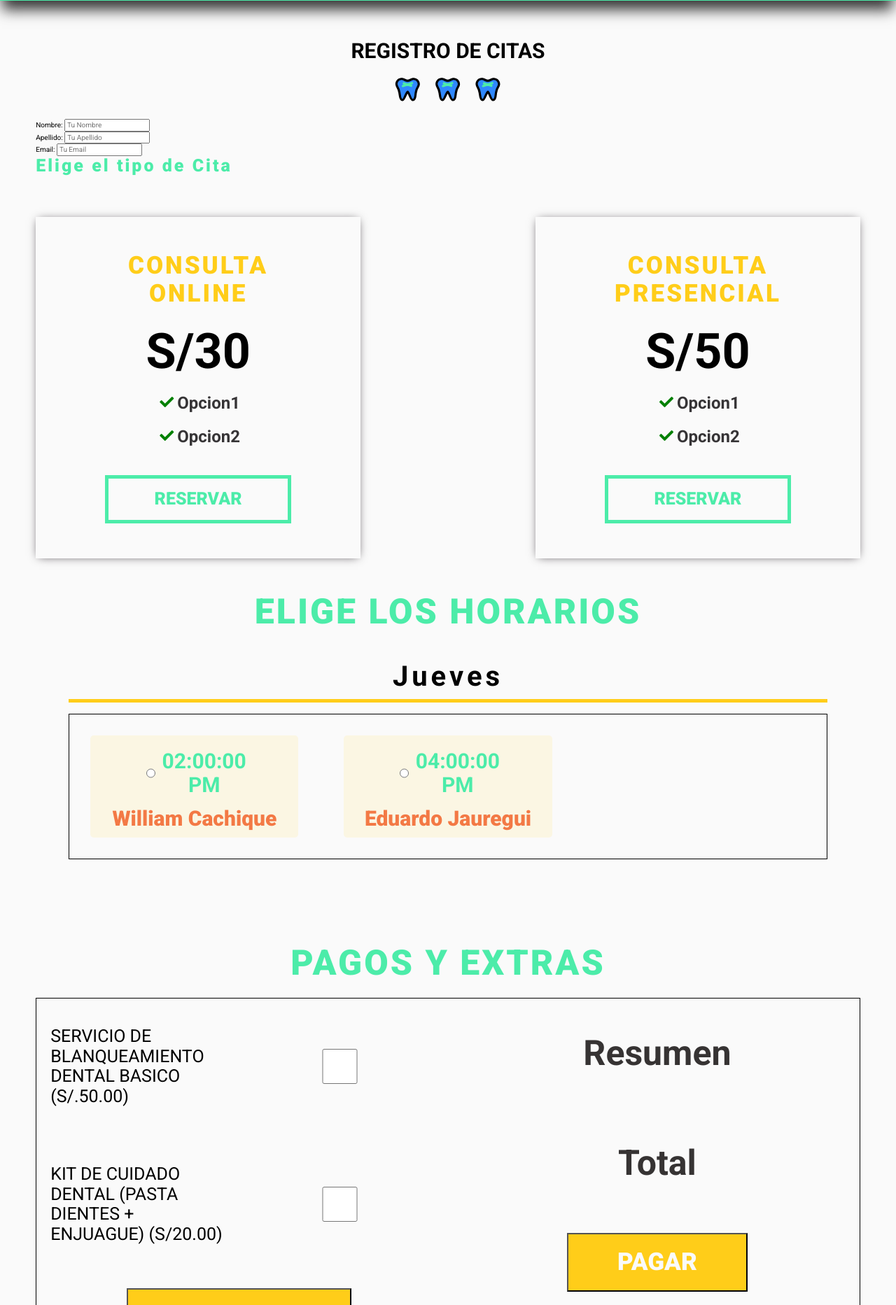
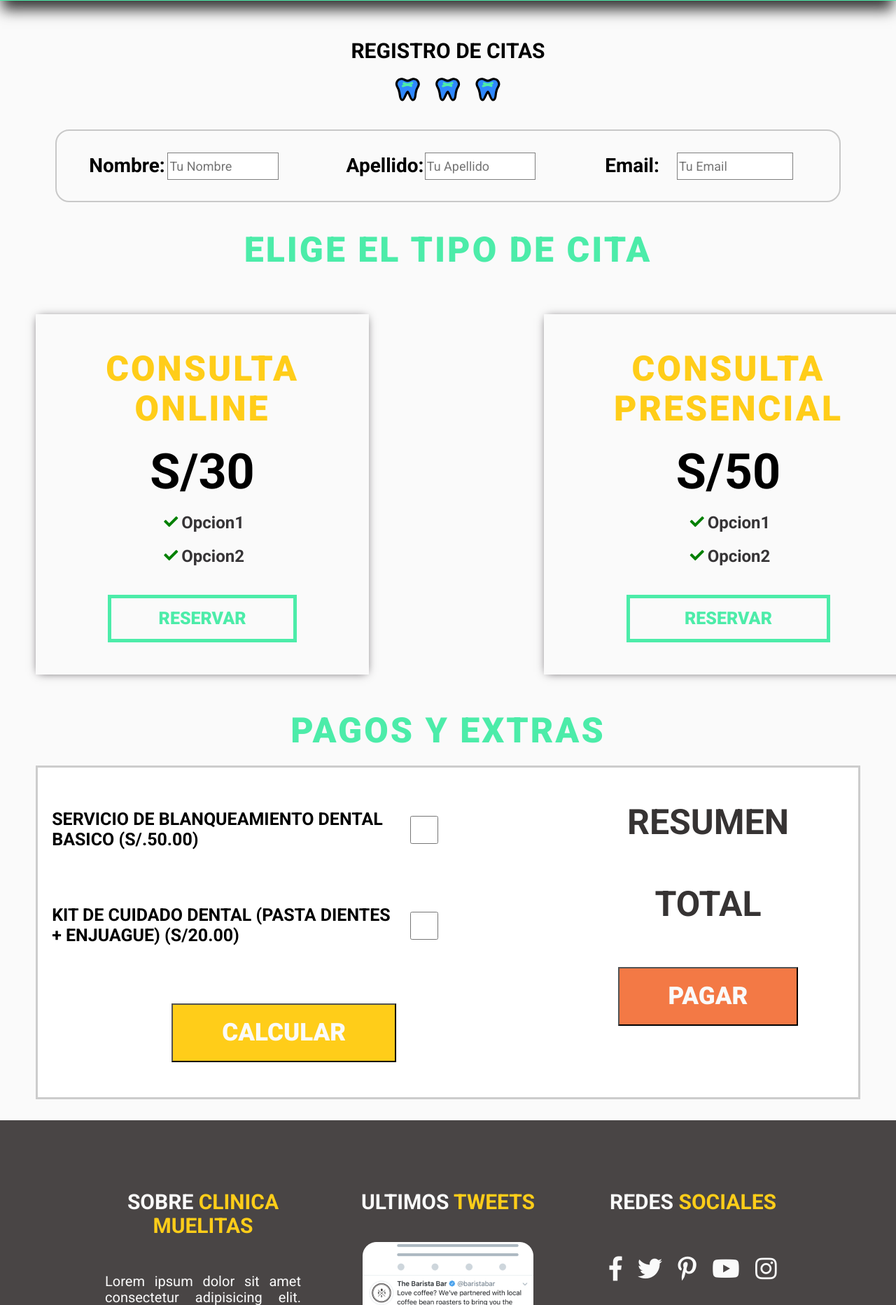
Before and after one commit to Dunned/ClinicaDentalMuelitas-IHC, a PHP site: page /reservaciones.html in a window 1280 px wide. Shown: the part 869-2734 px from the top of the page at 70% size. Run offline with PHP 8.4, Linux system fonts and the light colour scheme.

Commit message:
frontComplete

```diff
--- a/css/main.css
+++ b/css/main.css
@@ -101,6 +101,11 @@ textarea {
 .contenedor{
   width: 85%;
   margin: 0 auto;
+}
+
+.seleccionado{
+  background-color: var(--colorVerde) !important;
+  color: var(--colorNegro) !important;
 }
 
 
@@ -741,7 +746,6 @@ a.verde{
 
 div.mapa{
   height: 42rem;
-  background-color: green;
 }
 
 /*TESTIMONIOS*/
@@ -1014,10 +1018,30 @@ p.derechos{
 
 
 /*ListadoHoraraios*/
+.contenedor-dia{ /*ocultar al iniciar*/
+  display: none ;
+}
 
+.ocultar{
+  display: none !important;
+}
 
+.mostrar{
+  display: block !important;
+}
+
+.paquetes h3{
+  text-transform: uppercase;
+  font-size: 5rem;
+  text-align: center;
+}
+
+div.dia{
+  display: none;
+}
 fieldset.contenedorDia{
-  border: 1px solid var(--colorNegro);
+  background: #FFFFFF;
+  border: 3px solid rgba(0, 0, 0, 0.1);
   margin: 3rem 0 10rem 0rem;
 }
 
@@ -1120,17 +1144,19 @@ input[type=radio] {
 
 
 
-/*Pagos y Extyas*/
+/*Pagos y Extras*/
 .resumen h3{
   margin: 0;
   padding: 2rem 0;
 }
 
 .caja{
-  border: 1px solid var(--colorNegro);
+  background: #FFFFFF;
+  border: 3px solid rgba(0, 0, 0, 0.2);
 }
 
 div.extras{
+  margin: auto 0;
   display: flex;
   flex-direction: column;
   gap: 0.2rem;
@@ -1143,6 +1169,7 @@ div.extras div{
 
 div.extras div label{
   font-size: 2.5rem;
+  font-weight: bold;
   text-transform: uppercase;
   margin: 2rem;
   display: block;
@@ -1154,9 +1181,10 @@ div.extras div input{
 }
 
 div.extras div {
-  display: grid;
-  grid-template-columns: 1fr 1fr;
+  display: flex;
 }
+
+
 
 div.extras input[type="button"]{
   display: inline-block;
@@ -1173,6 +1201,7 @@ div.total{
 
 .total p{
   font-size: 5rem;
+  text-transform: uppercase;
 }
 
 .total input{
@@ -1180,14 +1209,154 @@ div.total{
   padding: 2rem 7rem
 }
 
+div.contenedor-orden {
+  display: flex !important;
+  flex-direction: column;
+  width: 100%;
+  margin: 0;
+  padding: 0;
+}
+
+.orden input[type="checkbox"]{
+  width:4rem;
+  height:4rem;
+}
+
+div.orden label{
+  width: 70%;
+  margin-right: 3rem;
+}
+
+
+
 @media (min-width: 768px) {
     div.caja{
       display: grid;
-      grid-template-columns: 1fr 1fr;
+      grid-template-columns: 60% 40%;
       column-gap: 2rem;
     }
 }
 
+
+/*REGISTRO*/
+.registro-campos{
+  margin: 0 auto;
+  width: 95%;
+  height: 60%;
+  border: 2px solid rgba(0, 0, 0, 0.2);
+  border-radius: 20px;
+  margin-top: 4rem;
+  margin-bottom: 4rem;
+  display: flex;
+  flex-direction: column;
+  gap: 2rem;
+  align-items: center;
+}
+
+.registro-campos .campo{
+  width: 90%;
+  display: flex;
+  align-items: center;
+  gap: 1rem;
+  padding: 2rem;
+}
+
+.registro-campos .campo label{
+  display: inline-block;
+  width: 30%;
+  font-weight: bold;
+  font-size: 2.8rem;
+  margin: 0 2rem;
+  text-align: right;
+}
+
+.registro-campos .campo input{
+  display: block;
+  width: 100%;
+  height: 5rem;
+  border: 1px solid rgba(0, 0, 0, 0.5);
+  font-size: 1.8rem;
+  color: rgba(0, 0, 0, 0.6);
+}
+
+
+
+
+@media (min-width: 768px) {
+  .registro-campos{
+    height: 10rem;
+    flex-direction: row;
+    justify-content: space-evenly;
+    gap: 1rem;
+  }
+
+  .registro-campos .campo{
+    width: 26%;
+    height: 100%;
+    display: flex;
+    align-items: center;
+    gap: .5rem;
+    padding: 0 2rem;
+  }
+
+  .registro-campos .campo label{
+    font-weight: bold;
+    font-size: 2.8rem;
+    margin: 0;
+    padding: 0;
+  }
+
+  .registro-campos .campo input{
+    display: inline;
+    height: 35%;
+    width: 60%;
+    margin: 0 2rem;
+  }
+}
+
+.total p{
+  margin-bottom: 1rem;
+}
+
+.agregueLista{
+  width: 80%;
+  padding: 2rem 1rem;
+  border: 2px solid rgba(0, 0, 0, 0.2);
+  border-radius: 20px;
+}
+
+.agregueLista p{
+  text-transform: none;
+  font-size: 2.3rem;
+  text-align: left;
+  font-weight: bold;
+}
+
+#btnRegistro{
+  margin:5rem ;
+  background-color: var(--colorNaranja);
+}
+
+.agregueTotal{
+  color: var(--colorNaranja);
+  font-size: 5rem;
+  font-weight: 900;
+}
+
+#error{
+  display: none;
+  background-color: tomato;
+  padding: 1rem;
+  margin: 2rem auto;
+  width: 50%;
+  height: 50%;
+  border: 2px solid var(--colorNegro);
+  margin-bottom: 3rem;
+}
+
+#error p{
+  font-size: 3rem;
+}
 
 
 
--- a/js/main.js
+++ b/js/main.js
@@ -0,0 +1,182 @@
+let totalPago=0;
+let tipoEscogido=0;
+let op=0; //0=deseleccionado online=1 presencial=1
+const precioOnline=30;
+const precioPresencial=50;
+const precioBlanqueamiento=50;
+const precioCuidado=20;
+
+(function(){ //SOLO SE EJECUTE UNA VEZ
+    'use strict';
+    document.addEventListener('DOMContentLoaded',function(){
+    console.log('Listo');
+    }); //DOM CONTENT LOADES
+
+
+    var map = L.map('mapa').setView([-12.083759, -77.061169], 16);
+    L.tileLayer('https://{s}.tile.openstreetmap.org/{z}/{x}/{y}.png', {
+        attribution: '&copy; <a href="https://www.openstreetmap.org/copyright">OpenStreetMap</a> contributors'
+    }).addTo(map);
+    L.marker([-12.083759, -77.061169]).addTo(map)
+    .bindPopup('CLINICA DENTAL MUELITAS.<br> La mejor Sonrisa')
+    .openPopup();
+    //.bindTooltip('Un tootltip')
+    //.openTooltip();
+
+    //CAMPOS DATOS DEL USUARIO
+    const nombre=document.getElementById('nombre');
+    const apellido=document.getElementById('apellido');
+    const email=document.getElementById('email');
+
+    //TIPO ESCOGIDO
+    const online=document.getElementById('online');
+    const presencial=document.getElementById('presencial');
+
+    //CONTENDOR DOCTORES
+    const contDoc=document.querySelector(".contenedor-dia");
+
+    //EXTRAS
+    const blanqueamiento=document.getElementById('blanqueamiento');
+    const cuidado=document.getElementById('cuidado');
+
+
+
+    //RESULTADO
+    const calcular=document.getElementById('calcular');
+    const errorDiv=document.getElementById('error');
+    const botonRegistro=document.getElementById('btnRegistro');
+    const lista_productos=document.getElementById('lista-productos');
+    const suma=document.getElementById('suma-total');
+
+
+    online.addEventListener('click',seleccionOnline);
+    presencial.addEventListener('click',seleccionPresencial);
+    calcular.addEventListener('click',calcularMontos);
+
+
+    nombre.addEventListener("blur",validarCampos);
+    apellido.addEventListener("blur",validarCampos);
+    email.addEventListener("blur",validarCampos);
+    email.addEventListener("blur",validarEmail);
+
+    function validarCampos() {
+        if (this.value=="") {
+            errorDiv.style.display='block';
+            errorDiv.innerHTML='<p>Este campo es obligatorio</p>';
+        }
+        else{
+            errorDiv.style.display='none';
+        }
+    }
+
+    function validarEmail() {
+        if (this.value.indexOf("@")>-1) {
+            errorDiv.style.display='none';
+        }
+        else{
+            if (this.value=="") {
+                errorDiv.style.display='block';
+                errorDiv.innerHTML='<p>Este campo es obligatorio</p>';
+            }
+            else{
+                errorDiv.style.display='block';
+                errorDiv.innerHTML='<p>Introduce un Email Valido</p>';
+            }
+        }
+    }
+
+    function seleccionOnline(event) {
+        event.preventDefault();
+        if (op===1) {
+            op=0;
+            tipoEscogido=0;
+            contDoc.classList.remove("mostrar");
+            contDoc.classList.add("ocultar");
+        }
+        else{
+            op=1;
+            tipoEscogido=precioOnline;
+            contDoc.classList.remove("ocultar");
+            contDoc.classList.add("mostrar");
+        }
+        online.classList.toggle('seleccionado');
+        presencial.classList.remove('seleccionado');
+        ocultarHorarios();
+        mostrarHorarios("online");
+    }
+
+    function seleccionPresencial(event) {
+        event.preventDefault();
+        if (op===2) {
+            op=0;
+            tipoEscogido=0;
+            contDoc.classList.remove("mostrar");
+            contDoc.classList.add("ocultar");
+        }
+        else{
+            op=2;
+            tipoEscogido=precioPresencial;
+            contDoc.classList.remove("ocultar");
+            contDoc.classList.add("mostrar");
+        }
+        presencial.classList.toggle('seleccionado');
+        online.classList.remove('seleccionado');
+        ocultarHorarios();
+        mostrarHorarios("presencial");
+    }
+
+
+
+    function calcularMontos(event) {
+        if (op!=0) {
+            totalPago=tipoEscogido;
+            event.preventDefault();
+            const extra1=blanqueamiento.checked ? precioBlanqueamiento:0;
+            const extra2=cuidado.checked? precioCuidado:0;
+
+            const listadoProductos=[];
+            if(tipoEscogido===precioOnline){
+                listadoProductos.push("1 CITA ONLINE (S/30.00)");
+            }else{
+                listadoProductos.push("1 CITA PRESENCIAL (S/50.00)");
+            }
+            if(extra1!==0){
+                listadoProductos.push("Servicio de blanqueamiento dental básico (S/.50.00)");
+                totalPago=totalPago+precioBlanqueamiento;
+            }
+            if(extra2!==0){
+                listadoProductos.push("Kit de cuidado dental (PASTA DIENTES + ENJUAGUE) (S/20.00)");
+                totalPago=totalPago+precioCuidado;
+            }
+            lista_productos.classList.add('agregueLista');
+            lista_productos.innerHTML='';
+            listadoProductos.forEach(element => {
+                lista_productos.innerHTML+=
+                    '<p>*'+element+'</p>';
+            });
+            suma.classList.add("agregueTotal");
+            suma.innerHTML="S/."+totalPago;
+        }
+        else{
+            alert("ESCOGE UNA ONLINE O PRESENCIAL");
+        }
+
+    }
+
+    function mostrarHorarios(tipo) {
+        const contenedores=document.querySelectorAll("."+tipo);
+        contenedores.forEach(element => {
+            element.classList.remove("ocultar");
+            element.classList.add("mostrar");
+        });
+    }
+
+    function ocultarHorarios() {
+        const contenedores=document.querySelectorAll(".dia");
+        contenedores.forEach(element => {
+            element.classList.remove("mostrar");
+            element.classList.add("ocultar");
+        });
+    }
+
+})()
--- a/reservaciones.html
+++ b/reservaciones.html
@@ -67,8 +67,9 @@
 
   <section class="seccion contenedor">
     <h2>Registro de Citas</h2>
+
     <form id="registro" class="registro" action="index.html" method="post">
-        <div id="datos_usuario" class="registro">
+        <div id="datos_usuario" class="registro registro-campos">
             <div class="campo">
                 <label for="nombre">Nombre:</label>
                 <input type="text" id="nombre" name="nombre" placeholder="Tu Nombre">
@@ -81,14 +82,16 @@
                 <label for="email">Email:</label>
                 <input type="email" id="email" name="email" placeholder="Tu Email">
             </div>
-        </div>
-        <div id="error">
 
-        </div> <!--FIN DATOS USUARIOS-->
+
+
+        </div> <!--DATOS DEL USUARIO FIN-->
+        <div id="error"></div>
 
         <div id="paquetes" class="paquetes">
             <h3>Elige el tipo de Cita</h3>
             <div class="lista-precios">
+
                 <div class="tabla-precio">
                   <h3 class="titulo-precio">Consulta Online</h3>
                   <p class="numero numero-precio">S/30</p>
@@ -96,7 +99,7 @@
                     <li>Opcion1</li>
                     <li>Opcion2</li>
                   </ul>
-                  <a href="#" class="button verde">Reservar</a>
+                  <a id="online" href="#" class="button verde">Reservar</a>
                 </div>
 
                 <div class="tabla-precio">
@@ -106,14 +109,16 @@
                     <li>Opcion1</li>
                     <li>Opcion2</li>
                   </ul>
-                  <a href="#" class="button verde">Reservar</a>
+                  <a id="presencial" href="#" class="button verde">Reservar</a>
                 </div>
 
             </div>
         </div> <!--Paquetes-->
-        <div class="contenedor">
+
+        <div class="contenedor contenedor-dia">
             <h3 class="tituloHorario">Elige los horarios</h2>
-            <div class="dia">
+
+            <div class="dia online">
                 <h4 class="tituloDia">Jueves</h4>
                 <fieldset class="contenedorDia">
                     <div class="contenedorDoctor">
@@ -133,31 +138,54 @@
                     </div>
                 </fieldset>
             </div>
+
+            <div class="dia online presencial">
+              <h4 class="tituloDia">Viernes</h4>
+              <fieldset class="contenedorDia">
+                  <div class="contenedorDoctor">
+                      <div class="contenedorInputHora">
+                          <input type="radio" name="registro" id="opcion1" value="opcion1">
+                          <label for="opcion1">02:00:00 PM</label>
+                      </div>
+                      <label class="nombreDoctor" for="opcion1">William Cachique</label>
+                  </div>
+
+                  <div class="contenedorDoctor">
+                      <div class="contenedorInputHora">
+                          <input type="radio" name="registro" id="opcion2" value="opcion2">
+                          <label for="opcion2">04:00:00 PM</label>
+                      </div>
+                      <label class="nombreDoctor" for="opcion2">Eduardo Jauregui</label>
+                  </div>
+              </fieldset>
+          </div>
+
           </div>
 
           <div id="resumen" class="resumen">
             <h3 class="tituloHorario">Pagos y extras</h3>
             <div class="caja">
                 <div class="extras">
+                  <div class="contenedor-orden">
                     <div class="orden">
-                        <label for="blanqueamiento">Servicio de blanqueamiento Dental Basico (S/.50.00)</label>
-                        <input type="checkbox" name="extra" id="blanqueamiento" value="blanqueamiento">
-                    </div>
+                      <label for="blanqueamiento">Servicio de blanqueamiento Dental Basico (S/.50.00)</label>
+                      <input type="checkbox" name="extra" id="blanqueamiento" value="blanqueamiento">
+                  </div>
                     <div class="orden">
                         <label for="blanqueamiento">KIT DE CUIDADO DENTAL (PASTA DIENTES + ENJUAGUE) (S/20.00)</label>
                         <input type="checkbox" name="extra" id="cuidado" value="cuidado">
                     </div>
+                  </div>
                     <input type="button" id="calcular" class="button" value="Calcular">
                 </div> <!--CIERRE EXTRAS-->
 
                 <div class="total">
                     <p>Resumen</p>
                     <div id="lista-productos">
-
                     </div>
                     <p>Total</p>
                     <div id="suma-total">
-
+                    </div>
 
                     <input type="submit" id="btnRegistro" class="button" value="Pagar">
                 </div>
```
Also changed, not shown: index.html (+7 -1 lines).
